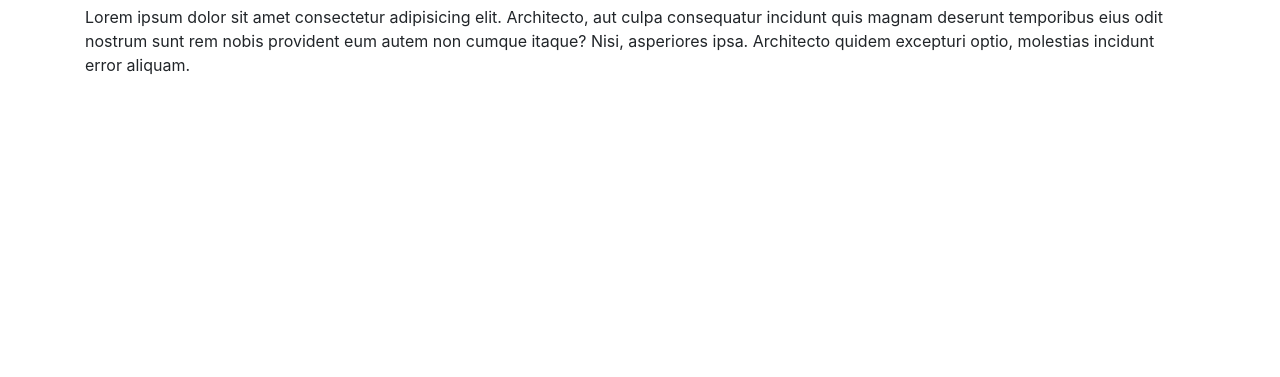
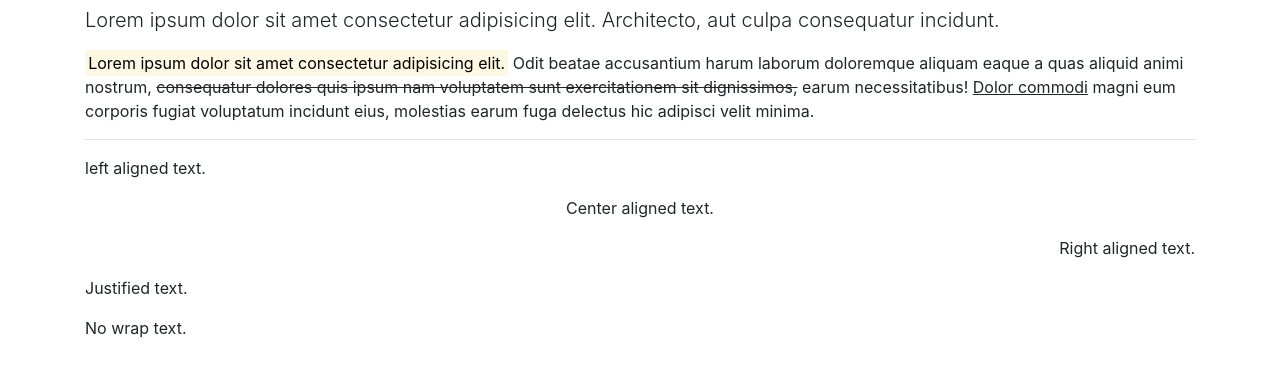
Before and after one commit to awadom/bootstrap-cheatsheet, a plain HTML site: page index.html in a window 1280 px wide. Shown: the part 51-428 px from the top of the page. Drawn offline with nearby package versions, Linux system fonts and the light colour scheme.

Commit message:
alignment

```diff
--- a/index.html
+++ b/index.html
@@ -11,9 +11,23 @@
     <title>Hello, world!</title>
   </head>
   <body>
+    <!--Typography-->
     <div class="container">
       <h1 class="page-header">Hello, world!<small> Secondary text</small></h1>
-      <p>Lorem ipsum dolor sit amet consectetur adipisicing elit. Architecto, aut culpa consequatur incidunt quis magnam deserunt temporibus eius odit nostrum sunt rem nobis provident eum autem non cumque itaque? Nisi, asperiores ipsa. Architecto quidem excepturi optio, molestias incidunt error aliquam.</p>
+      <p class="lead"> Lorem ipsum dolor sit amet consectetur adipisicing elit. Architecto, aut culpa consequatur incidunt.</p>
+      <p><mark>Lorem ipsum dolor sit amet consectetur adipisicing elit.</mark> Odit beatae accusantium harum laborum doloremque aliquam eaque a quas aliquid animi nostrum, <del>consequatur dolores quis ipsum nam voluptatem sunt exercitationem sit dignissimos,</del> earum necessitatibus! <u>Dolor commodi</u> magni eum corporis fugiat voluptatum incidunt eius, molestias earum fuga delectus hic adipisci velit minima.</p>
+
+
+  <hr>
+
+  <p class="text-left text-lowercase">Left aligned text.</p>
+  <p class="text-center">Center aligned text.</p>
+  <p class="text-right">Right aligned text.</p>
+  <p class="text-justify">Justified text.</p>
+  <p class="text-nowrap">No wrap text.</p>
+
+
+  <!-- Alignment -->
   </div>
 
     <!-- Optional JavaScript -->
```
